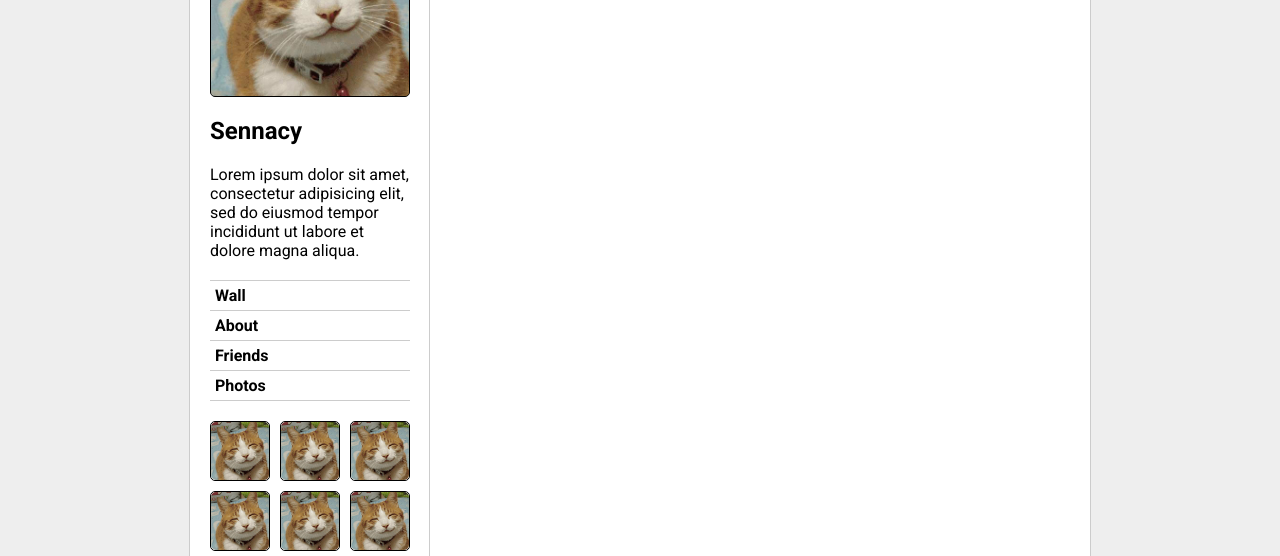
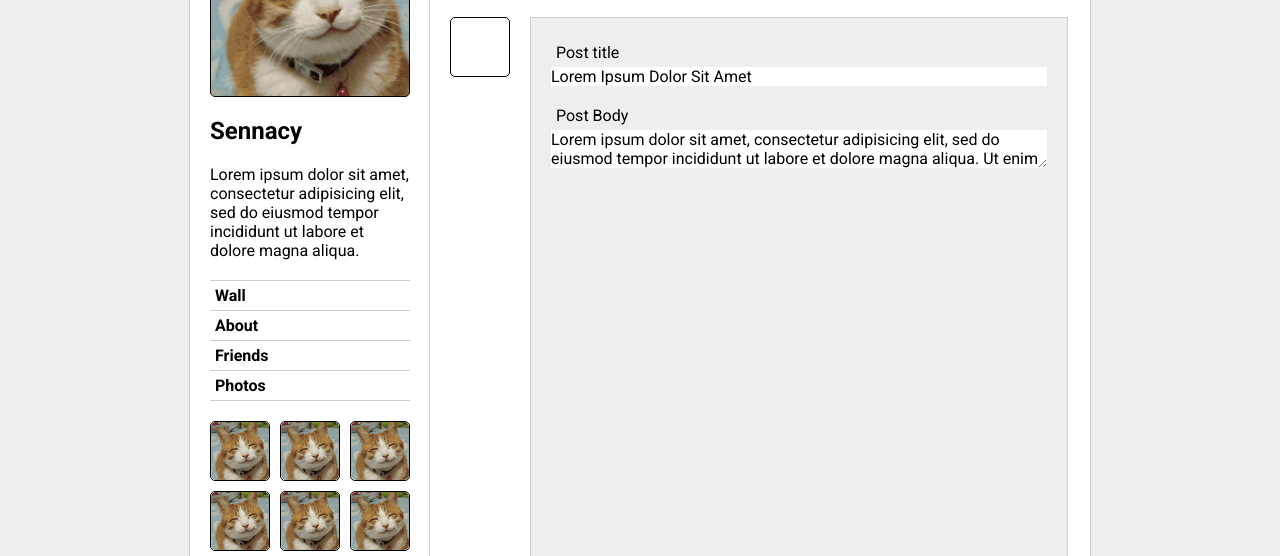
Before and after one commit to OhBall/W6D2, a plain HTML site: page css friends 09/09-forms.html in a window 1280 px wide. Shown: the part 244-800 px from the top of the page. Drawn offline with Linux system fonts and the light colour scheme.

Commit message:
done with css

```diff
--- a/css friends 09/09-forms.html
+++ b/css friends 09/09-forms.html
@@ -99,8 +99,18 @@
       </ul>
 
     </section>
-    <section class="content-main">
+    <section class="content-main"><a href="#" class="thumb"></a>
+      <section class="Post-container">
 
+        <form class="input" action="index.html" method="post">
+          <label for="post-title">Post title</label>
+          <input class="form-input" id="post-title" style="background-color: white"type="text" name="" value="Lorem Ipsum Dolor Sit Amet">
+
+          <label for="post-body">Post Body</label>
+          <textarea class="form-input" id="post-body" style="background-color: white" name="name">Lorem ipsum dolor sit amet, consectetur adipisicing elit, sed do eiusmod tempor incididunt ut labore et dolore magna aliqua. Ut enim ad minim veniam, quis nostrud exercitation ullamco laboris nisi ut aliquip ex ea commodo consequat.</textarea>
+        </form>
+
+      </section>
     </section>
   </main>
 
--- a/css friends 09/css/09-forms.css
+++ b/css friends 09/css/09-forms.css
@@ -1 +1,25 @@
 /* PHASE 9: Forms */
+.content-main{
+  display: flex;
+}
+
+.Post-container{
+  background-color: #eee;
+  border: 1px solid #ccc;
+  margin-left: 20px;
+  padding: 20px;
+  width: 80%;
+}
+
+.input{
+  display: flex;
+  flex-direction: column;
+}
+
+.input label{
+  margin: 5px;
+}
+
+.form-input {
+  margin-bottom: 15px;
+}
```
